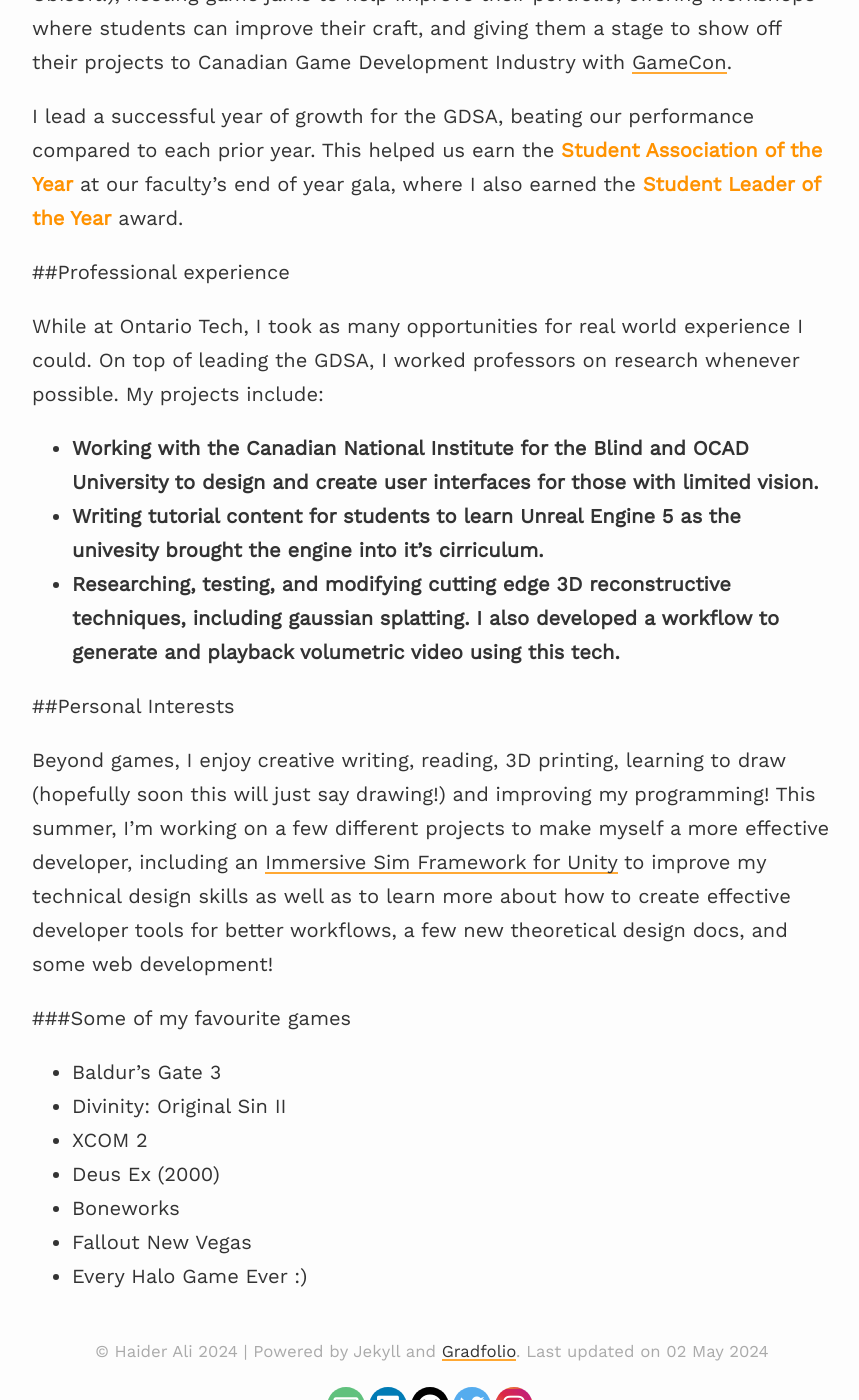
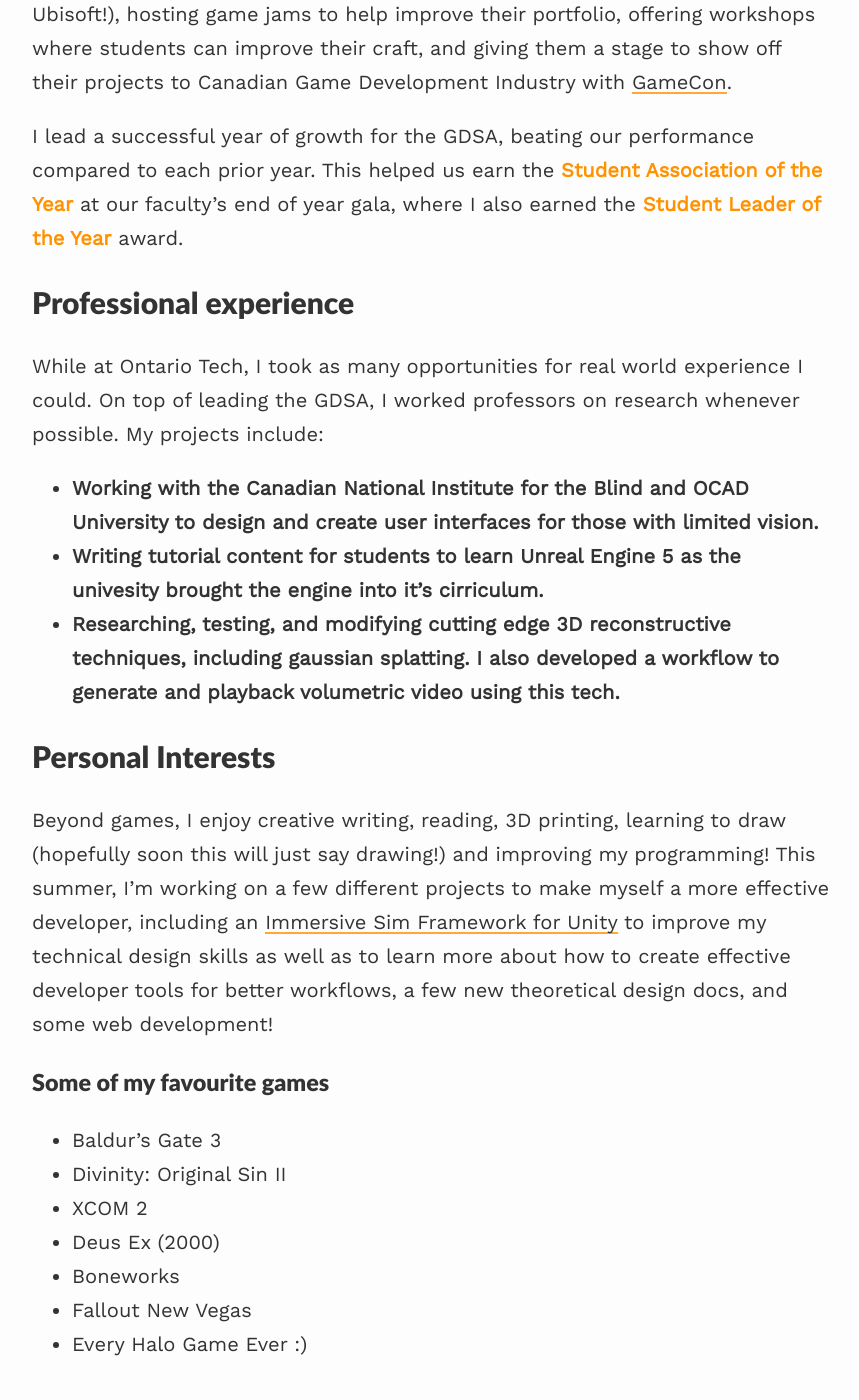
Before and after one commit to sinbadthepoet/sinbadthepoet.github.io, a Jekyll site: the page built from index.md, in a window 1280 px wide and 1400 px high, scrolled down 1179 px. Shown: the whole window, without its empty margins (208-1067 px from the left). Built offline with Jekyll 4.4.1, drawn with Linux system fonts in a browser that asks for light colours; nearby versions of some CDN libraries; some of the changed text lies outside the part shown.

Commit message:
Heading Fixes

```diff
--- a/index.md
+++ b/index.md
@@ -11,7 +11,7 @@
 
 I focus on creating narrative through gameplay. I believe that video games offer a unique method of storytelling that put players in the driver's seat. Through the choices they make and the actions they take, each player should walk away with an experience that reflects who they are and how they play. This philosophy is at the core of all my game design. Emergent gameplay and narrative, reactive and responsive mechanics, and player expression are something I hope to bring too all the games I work on.
 
-##Education and Achievements
+## Education and Achievements ##
 
 I studied Game Development at Ontario Tech University in Oshawa, Ontario in Canada. The Game Development and Entrepreneurship program was my opportunity to grow with likeminded students, and I highly recommend it for self-motivated individuals. It has a fantastic community and I made a tonne of friends.
 
@@ -19,18 +19,18 @@
 
 I lead a successful year of growth for the GDSA, beating our performance compared to each prior year. This helped us earn the **Student Association of the Year** at our faculty's end of year gala, where I also earned the **Student Leader of the Year** award.
 
-##Professional experience
+## Professional experience ##
 
 While at Ontario Tech, I took as many opportunities for real world experience I could. On top of leading the GDSA, I worked professors on research whenever possible. My projects include:
 - **Working with the Canadian National Institute for the Blind and OCAD University to design and create user interfaces for those with limited vision.**
 - **Writing tutorial content for students to learn Unreal Engine 5 as the univesity brought the engine into it's cirriculum.**
 - **Researching, testing, and modifying cutting edge 3D reconstructive techniques, including gaussian splatting. I also developed a workflow to generate and playback volumetric video using this tech.**
 
-##Personal Interests
+## Personal Interests ##
 
 Beyond games, I enjoy creative writing, reading, 3D printing, learning to draw (hopefully soon this will just say drawing!) and improving my programming! This summer, I'm working on a few different projects to make myself a more effective developer, including an [Immersive Sim Framework for Unity](){:target="_blank"} to improve my technical design skills as well as to learn more about how to create effective developer tools for better workflows, a few new theoretical design docs, and some web development!
 
-###Some of my favourite games
+### Some of my favourite games ###
 - Baldur's Gate 3
 - Divinity: Original Sin II
 - XCOM 2
```
